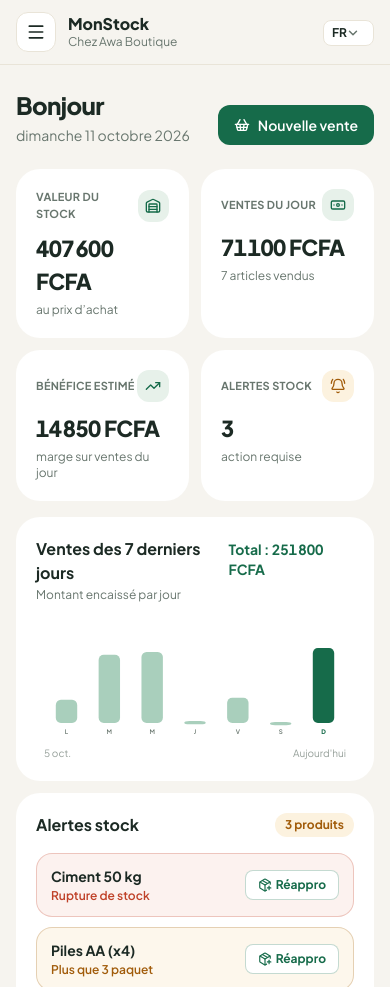
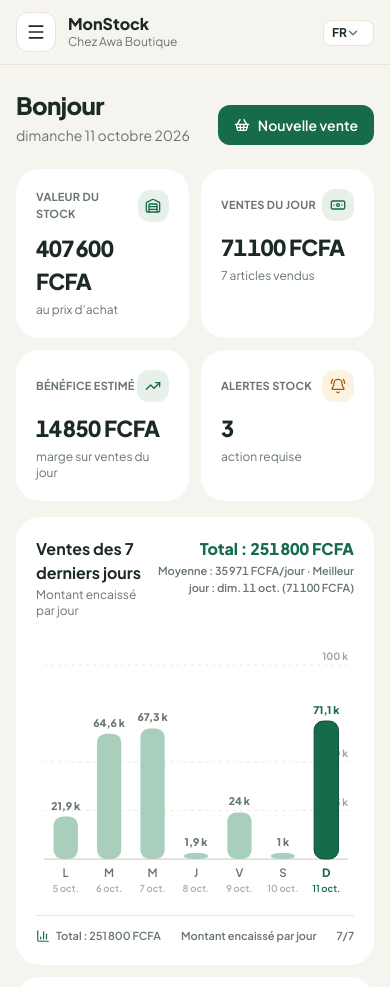
Before and after one commit to gaelmandza15/MonStock, a plain HTML site: page index.html in a window 390 px wide. Shown: the top 987 px of the page. Drawn offline with nearby package versions, Linux system fonts and the light colour scheme.

Commit message:
ui(dashboard): rendre le graphique des ventes lisible (axes, montants, résumé)
Le viewBox du SVG était figé à 560 unités quelle que soit la largeur réelle de
la carte : le texte était étiré horizontalement et rien n'indiquait les valeurs.

- dessin à la largeur réelle du conteneur (plus de déformation du texte)
- axe vertical gradué (lignes de repère + ligne de base), graduations calculées
  selon le maximum pour rester lisibles quelle que soit la devise
- montant au-dessus de chaque barre, arrondi à une valeur lisible (71 k, 4,9 k…)
- date complète sous l'initiale du jour (5 oct., 6 oct.…)
- jours sans vente marqués « 0 » + point sur la ligne de base, et message dédié
  lorsqu'aucune vente n'est enregistrée sur la semaine
- résumé sous le graphique : total, moyenne/jour, jours actifs (7/7)
- en-tête enrichi : moyenne et meilleur jour
- infobulle ouverte au clic/toucher (le survol n'existe pas sur mobile), jours
  focusables au clavier
- barre du meilleur jour distinguée de celle d'aujourd'hui
- titres du graphique passés par i18n (data-i18n) + 4 clés fr/en ajoutées

Le .gitignore masque les artefacts de l'outil de revue local.

```diff
--- a/index.html
+++ b/index.html
@@ -105,10 +105,13 @@
         <div class="bg-white rounded-3xl p-5 lg:p-6 xl:col-span-2">
           <div class="flex items-baseline justify-between">
             <div>
-              <h2 class="font-bold">Ventes des 7 derniers jours</h2>
-              <p class="text-xs text-muted mt-0.5">Montant encaissé par jour</p>
+              <h2 class="font-bold" data-i18n="dash.chartTitle">Ventes des 7 derniers jours</h2>
+              <p class="text-xs text-muted mt-0.5" data-i18n="dash.chartSub">Montant encaissé par jour</p>
             </div>
-            <span id="chart-total" class="num text-sm font-bold text-accent"></span>
+            <div class="text-right">
+              <span id="chart-total" class="num text-base font-extrabold text-accent block"></span>
+              <span id="chart-meta" class="num text-[11px] font-semibold text-muted block mt-0.5"></span>
+            </div>
           </div>
           <div id="chart-wrap" class="relative mt-5"></div>
         </div>
--- a/js/i18n/en.js
+++ b/js/i18n/en.js
@@ -19,6 +19,10 @@ const I18N_EN = {
   "dash.chartTitle": "Sales over the last 7 days",
   "dash.chartSub": "Amount collected per day",
   "dash.chartTotal": "Total: {amount}",
+  "dash.chartAvg": "Average: {amount}/day",
+  "dash.chartBest": "Best day: {day} ({amount})",
+  "dash.chartNone": "No sales recorded over the last 7 days.",
+  "dash.chartNoDay": "No sale that day",
   "dash.today": "Today",
   "dash.alertsTitle": "Stock alerts",
   "dash.viewAll": "View all →",
--- a/js/i18n/fr.js
+++ b/js/i18n/fr.js
@@ -18,6 +18,10 @@ const I18N_FR = {
   'dash.chartTitle': 'Ventes des 7 derniers jours',
   'dash.chartSub': 'Montant encaissé par jour',
   'dash.chartTotal': 'Total : {amount}',
+  'dash.chartAvg': 'Moyenne : {amount}/jour',
+  'dash.chartBest': 'Meilleur jour : {day} ({amount})',
+  'dash.chartNone': 'Aucune vente enregistrée sur les 7 derniers jours.',
+  'dash.chartNoDay': 'Aucune vente ce jour-là',
   'dash.today': "Aujourd'hui",
   'dash.alertsTitle': 'Alertes stock',
   'dash.viewAll': 'Tout voir →',
--- a/js/pages/dashboard.js
+++ b/js/pages/dashboard.js
@@ -44,42 +44,109 @@ function renderChart(){
     .filter(m => m.type==='out' && m.saleId && dayKey(new Date(m.date)) === dayKey(d))
     .reduce((s,m)=> s + m.qty*m.unitPrice, 0));
   const grand = totals.reduce((a,b)=>a+b,0);
-  $('#chart-total').textContent = 'Total : ' + fmtMoney(grand);
-  const max = Math.max(...totals, 1);
-  const W=560, H=210, padL=16, colW=(W-2*padL)/7, barW=Math.min(44, colW*.5);
-  const labels = days.map(d => d.toLocaleDateString(localeOf(),{weekday:'narrow'}));
-  const dateLbls = days.map(d => d.toLocaleDateString(localeOf(),{weekday:'long', day:'numeric', month:'long'}));
+  const actifs = totals.filter(v => v > 0).length;
+  const moy = grand / 7;
+  let best = 0; totals.forEach((v,i)=>{ if(v > totals[best]) best = i; });
+
+  $('#chart-total').textContent = t('dash.chartTotal', { amount: fmtMoney(grand) });
+  $('#chart-meta').textContent = grand > 0
+    ? t('dash.chartAvg', { amount: fmtMoney(moy) }) + ' · ' + t('dash.chartBest', {
+        day: days[best].toLocaleDateString(localeOf(), { weekday: 'short', day: 'numeric', month: 'short' }),
+        amount: fmtMoney(totals[best]) })
+    : '';
+
+  /* Repère haut de graphique : on arrondit le maximum à une valeur « ronde »
+     pour obtenir des graduations lisibles, et on affiche des « jolis »
+     montants au-dessus des barres plutôt que des nombres bruts. */
+  const top = (max => {
+    if(!max) return 1;
+    const exp = Math.pow(10, Math.floor(Math.log10(max)));
+    const pas = [1,2,2.5,5,10].find(k => max <= k*exp) || 10;
+    return pas*exp;
+  })(Math.max(...totals, 0));
+  const prettySteps = [top, top/2, top/4].filter(v => v > 0);
+  const pretty = v => {
+    const s = prettySteps.find(p => p <= v);
+    return s ? Math.round(v/s)*s : v;
+  };
+
+  const wrap = $('#chart-wrap');
+  const cw = Math.max(300, wrap.clientWidth || 560);
+  const W = cw, H = 264;
+  const padL = 8, padR = 6, padT = 26, padB = 44;
+  const areaH = H - padT - padB;
+  const n = 7, colW = (W - padL - padR) / n, barW = Math.min(46, colW*0.56);
+
+  const yOf = v => padT + areaH - (v / top) * areaH;
+  const tick = v => `<line x1="${padL}" y1="${yOf(v)}" x2="${W-padR}" y2="${yOf(v)}" stroke="#EDEAE1" stroke-width="1"${v===0?'':' stroke-dasharray="3 4"'}/>
+    <text x="${W-padR}" y="${yOf(v)-5}" text-anchor="end" font-size="10" font-weight="700" fill="#9AA6A0" font-family="Plus Jakarta Sans">${shortMoney(v)}</text>`;
+
   let bars = '';
   totals.forEach((v,i)=>{
-    const h = v/max * 132, x = padL + i*colW + (colW-barW)/2, y = 176 - h;
-    const isToday = i === 6;
-    bars += `<g class="chart-hit" data-idx="${i}" style="cursor:default">
-      <rect x="${x-6}" y="20" width="${barW+12}" height="164" fill="transparent"></rect>
-      <rect x="${x}" y="${y}" width="${barW}" height="${Math.max(h, v>0?6:0)}" rx="9"
-        fill="${v>0 ? (isToday ? '#166B4A' : '#166B4A' + '3D' && '#A9CFBC') : '#EDEAE1'}"></rect>
-      ${v<=0 ? `<rect x="${x}" y="170" width="${barW}" height="6" rx="3" fill="#EDEAE1"></rect>` : ''}
-      <text x="${x+barW/2}" y="196" text-anchor="middle" font-size="11" font-weight="${isToday?800:600}"
-        fill="${isToday?'#166B4A':'#68766E'}" font-family="Plus Jakarta Sans">${labels[i]}</text></g>`;
+    const center = padL + colW*i + colW/2, x = center - barW/2;
+    const isToday = i === 6, maxed = v === totals[best] && v > 0;
+    const h = v > 0 ? Math.max((v/top)*areaH, 6) : 0;
+    const y = padT + areaH - h;
+    const fill = !v ? '#E4E0D6' : isToday ? '#166B4A' : maxed ? '#3E8E6C' : '#A9CFBC';
+    const labelFmt = v >= 1000 ? shortMoney(v) : new Intl.NumberFormat(localeOf(),{maximumFractionDigits:0}).format(Math.round(v));
+    bars += `<g class="chart-hit" data-idx="${i}" style="cursor:pointer">
+      <rect x="${padL+colW*i}" y="${padT}" width="${colW}" height="${areaH}" fill="transparent"></rect>
+      ${v > 0
+        ? `<rect x="${x}" y="${y}" width="${barW}" height="${h}" rx="9" fill="${fill}"${isToday?` stroke="#0F4F37" stroke-width="1"`:''}></rect>
+           <text x="${center}" y="${y-7}" text-anchor="middle" font-size="10.5" font-weight="800"
+             fill="${isToday?'#166B4A':'#68766E'}" font-family="Plus Jakarta Sans">${labelFmt}</text>`
+        : `<text x="${center}" y="${padT+areaH-9}" text-anchor="middle" font-size="10" font-weight="700"
+             fill="#B4BDB8" font-family="Plus Jakarta Sans">0</text>
+           <circle cx="${center}" cy="${padT+areaH-3.5}" r="2" fill="#D8D3C7"></circle>`}
+      <text x="${center}" y="${H-26}" text-anchor="middle" font-size="11.5" font-weight="${isToday?800:600}"
+        fill="${isToday?'#166B4A':'#68766E'}" font-family="Plus Jakarta Sans">${days[i].toLocaleDateString(localeOf(),{weekday:'narrow'})}</text>
+      <text x="${center}" y="${H-11}" text-anchor="middle" font-size="9.5" font-weight="600"
+        fill="${isToday?'#166B4A':'#A6B0AB'}" font-family="Plus Jakarta Sans">${days[i].toLocaleDateString(localeOf(),{day:'numeric',month:'short'})}</text></g>`;
   });
-  $('#chart-wrap').innerHTML = `
-    <svg viewBox="0 0 ${W} ${H}" class="w-full">${bars}</svg>
-    <div id="chart-tip" class="absolute pointer-events-none opacity-0 transition-opacity bg-ink text-white text-xs font-semibold rounded-lg px-2.5 py-1.5 whitespace-nowrap"></div>
-    <div class="flex justify-between mt-1 px-2 text-[10px] text-muted/70">
-      <span>${days[0].toLocaleDateString(localeOf(),{day:'numeric',month:'short'})}</span>
-      <span>Aujourd'hui</span></div>`;
-  const tip = $('#chart-tip'), wrap = $('#chart-wrap');
+
+  wrap.innerHTML = `
+    <svg viewBox="0 0 ${W} ${H}" class="w-full" role="img" aria-label="${esc(t('dash.chartTitle'))}">
+      ${prettySteps.map(tick).join('')}
+      <line x1="${padL}" y1="${yOf(0)}" x2="${W-padR}" y2="${yOf(0)}" stroke="#D8D3C7" stroke-width="1.25"/>
+      ${bars}
+    </svg>
+    <div id="chart-tip" class="absolute pointer-events-none opacity-0 transition-opacity bg-ink text-white text-[11px] font-semibold rounded-lg px-2.5 py-1.5 whitespace-nowrap z-10"></div>
+    <div class="flex flex-wrap items-center justify-between gap-x-4 gap-y-1 mt-3 pt-3 border-t border-line text-[11px] font-semibold text-muted">
+      <span class="inline-flex items-center gap-1.5"><i data-lucide="bar-chart-3" class="w-3.5 h-3.5 text-accent"></i>${t('dash.chartTotal', { amount: fmtMoney(grand) })}</span>
+      <span data-i18n="dash.chartSub">${t('dash.chartSub')}</span>
+      <span>${actifs}/7</span>
+    </div>
+    ${grand > 0 ? '' : `<p class="text-xs text-muted text-center py-4">${t('dash.chartNone')}</p>`}`;
+
+  const tip = $('#chart-tip');
+  const dayLbl = i => days[i].toLocaleDateString(localeOf(),{weekday:'long', day:'numeric', month:'long'});
+  const showTip = i => {
+    tip.textContent = `${dayLbl(i)} — ${totals[i] > 0 ? fmtMoney(totals[i]) : t('dash.chartNoDay')}`;
+    const center = padL + colW*i + colW/2, scale = (wrap.clientWidth || W) / W;
+    const cx = center * scale;
+    tip.style.left = Math.max(4, Math.min(wrap.clientWidth - tip.offsetWidth - 4, cx - tip.offsetWidth/2)) + 'px';
+    tip.style.top = Math.max(0, (padT + areaH - (totals[i]>0 ? (totals[i]/top)*areaH : 0)) * scale - 40) + 'px';
+    tip.classList.remove('opacity-0');
+  };
+  const hideTip = () => tip.classList.add('opacity-0');
   wrap.querySelectorAll('.chart-hit').forEach(g=>{
-    g.addEventListener('mouseenter', ()=>{
-      const i = +g.dataset.idx;
-      tip.textContent = `${dateLbls[i]} — ${fmtMoney(totals[i])}`;
-      const bar = g.querySelectorAll('rect')[1] || g.querySelector('rect');
-      const wr = wrap.getBoundingClientRect(), br = bar.getBoundingClientRect();
-      tip.style.left = Math.min(wr.width - 10, br.left - wr.left + br.width/2 - tip.offsetWidth/2) + 'px';
-      tip.style.top = (br.top - wr.top - 34) + 'px';
-      tip.classList.remove('opacity-0');
-    });
-    g.addEventListener('mouseleave', ()=> tip.classList.add('opacity-0'));
+    const i = +g.dataset.idx;
+    g.addEventListener('mouseenter', ()=> showTip(i));
+    g.addEventListener('mouseleave', hideTip);
+    g.addEventListener('focus', ()=> showTip(i));
+    g.addEventListener('blur', hideTip);
+    g.addEventListener('click', ()=> showTip(i));
+    g.addEventListener('touchstart', e => { e.preventDefault(); showTip(i); }, {passive:false});
+    g.setAttribute('tabindex', '0');
   });
+}
+
+/* Formate un montant de façon compacte (12 000 → 12 k, 1 500 000 → 1,5 M) :
+   sert aux graduations de l'axe et aux étiquettes des barres. */
+function shortMoney(v){
+  if(v >= 1e6) return new Intl.NumberFormat(localeOf(),{maximumFractionDigits:1}).format(v/1e6) + ' M';
+  if(v >= 1e3) return new Intl.NumberFormat(localeOf(),{maximumFractionDigits:v%1e3===0?0:1}).format(v/1e3) + ' k';
+  return new Intl.NumberFormat(localeOf(),{maximumFractionDigits:0}).format(v);
 }
 
 function renderAlerts(){
```
Also changed, not shown: 1 other file.
